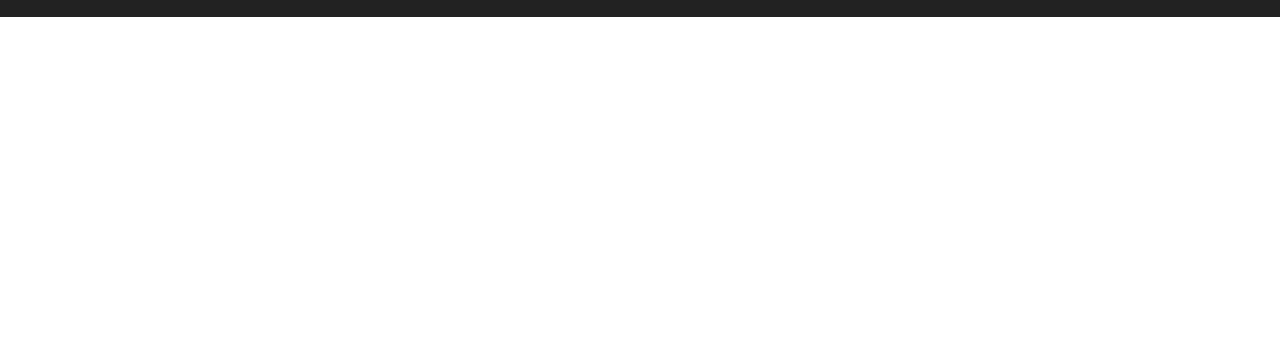
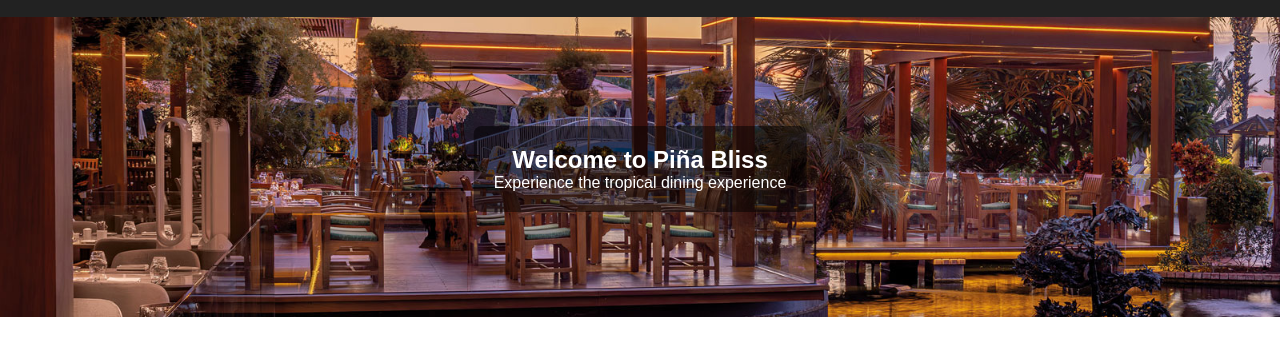
Before and after one commit to Viljamasgr/Pina-bliss-restaurant, a plain HTML site: page index.html in a window 1280 px wide. Shown: the part 83-438 px from the top of the page. Drawn offline with Linux system fonts and the light colour scheme.

Commit message:
Hero + Read Me
added a hero image and some text under nav(header) and updated the read me file for more information also added a menu.html.

```diff
--- a/styles.css
+++ b/css/styles.css
@@ -9,6 +9,7 @@
     background-color: #fff;
     color: #333
 }
+
 /* Header */
 header {
     display: flex;
@@ -56,7 +57,28 @@
     color: #e44d26;
 }
 
-/*Hero section*/
+/* Hero Section */
+.hero {
+    position: relative;
+    text-align: center;
+}
+
+.hero img {
+    width: 100%;
+    height: 300px;
+    object-fit: cover;
+}
+
+.hero-text {
+    position: absolute;
+    top: 50%;
+    left: 50%;
+    transform: translate(-50%, -50%);
+    background: rgba(0, 0, 0, 0.5);
+    color: white;
+    padding: 20px;
+    border-radius: 8px;
+}
 
 /*About Section*/
 
--- a/index.html
+++ b/index.html
@@ -1,7 +1,7 @@
 <!DOCTYPE html>
 <html lang="en">
 <head>
-    <link rel="stylesheet" href="styles.css">
+    <link rel="stylesheet" href="css/styles.css">
     <meta charset="UTF-8">
     <meta name="viewport" content="width=device-width, initial-scale=1.0">
     <title>Piña Bliss - Tropical Dining Experience</title>
@@ -23,7 +23,17 @@
         </nav>
     </header>
     <!--Hero section of the website-->
+    <section class="hero">
+        <img src="images/hero.jpg" alt="Piña Bliss Restaurant">
+        <div class="hero-text">
+            <h1>Welcome to Piña Bliss</h1>
+            <p>Experience the tropical dining experience</p>
+        </div>
+    </section>
     <!--About section-->
+    <section>
+
+    </section>
     <!--Reservation-->
     <!--Bottom of website-->
 </body>
```
Also changed, not shown: menu.html (added), 1 other file.
